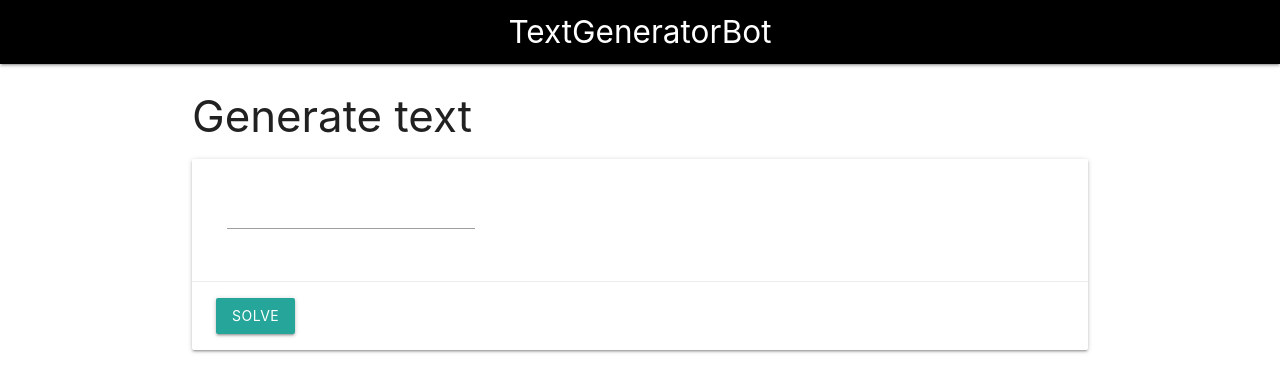
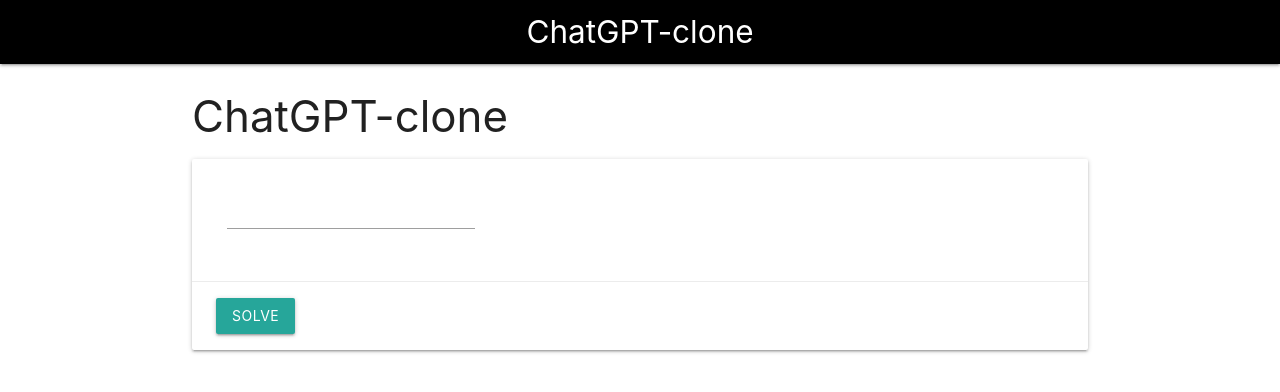
Before and after one commit to kazifarhan199/ChatGPT-clone, a Django app: page / in a window 1280 px wide. Shown: the top 392 px of the page. Run offline with Django 4.2, Linux system fonts and the light colour scheme; parts of the project's set-up code (start-up, migrations or seed data) failed here and were passed over.

Commit message:
change: Changes project name in index.html

```diff
--- a/templates/index.html
+++ b/templates/index.html
@@ -22,7 +22,7 @@
 <body>
     <nav>
         <div class="nav-wrapper black">
-            <a href="#" class="brand-logo center">TextGeneratorBot</a>
+            <a href="#" class="brand-logo center">ChatGPT-clone</a>
         </div>
     </nav>
     {% if has_result %}
@@ -44,7 +44,7 @@
     {% endif %}
 
     <div class="container">
-        <h3 class="header">Generate text</h3>
+        <h3 class="header">ChatGPT-clone</h3>
 
         <div class="card horizontal">
             <div class="card-stacked">
```
